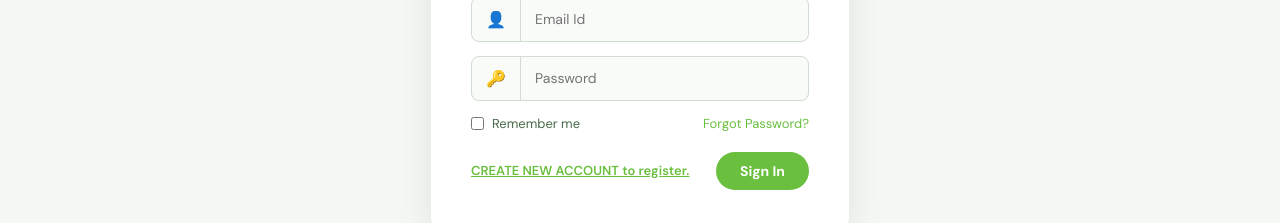
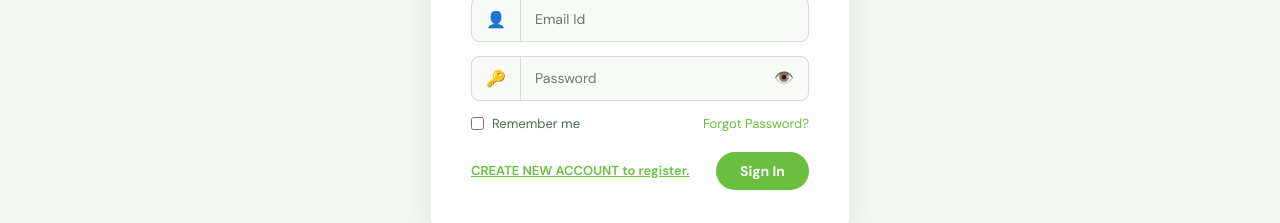
Before and after one commit to UF021/shiftportal, a React (Vite) app in the folder frontend/: page /login in a window 1280 px wide. Shown: the part 380-603 px from the top of the page. Built offline with nearby package versions, Linux system fonts and the light colour scheme; no server answers.

Commit message:
Add show/hide password toggle to login form

```diff
--- a/frontend/src/pages/public/LoginPage.jsx
+++ b/frontend/src/pages/public/LoginPage.jsx
@@ -10,10 +10,11 @@ export default function LoginPage() {
   const nav         = useNavigate()
   const { slug }    = useParams()
 
-  const [email, setEmail]   = useState('')
-  const [pass, setPass]     = useState('')
-  const [err, setErr]       = useState('')
-  const [busy, setBusy]     = useState(false)
+  const [email, setEmail]     = useState('')
+  const [pass, setPass]       = useState('')
+  const [showPass, setShowPass] = useState(false)
+  const [err, setErr]         = useState('')
+  const [busy, setBusy]       = useState(false)
 
   async function handleLogin(e) {
     e.preventDefault()
@@ -67,9 +68,14 @@ export default function LoginPage() {
               borderRadius: 8, overflow: 'hidden', background: '#f8fbf8',
             }}>
               <div style={{ padding: '11px 14px', color: '#8aaa8a', borderRight: '1px solid #d0ddd0' }}>🔑</div>
-              <input type="password" value={pass} onChange={e => setPass(e.target.value)}
+              <input type={showPass ? 'text' : 'password'} value={pass} onChange={e => setPass(e.target.value)}
                 placeholder="Password" required
                 style={{ flex: 1, padding: '11px 14px', border: 'none', background: 'transparent', fontFamily: 'DM Sans,sans-serif', fontSize: 14, color: '#1a2a1a', outline: 'none' }} />
+              <button type="button" onClick={() => setShowPass(v => !v)}
+                style={{ padding: '0 14px', background: 'none', border: 'none', cursor: 'pointer', color: '#8aaa8a', fontSize: 16, lineHeight: 1 }}
+                aria-label={showPass ? 'Hide password' : 'Show password'}>
+                {showPass ? '🙈' : '👁️'}
+              </button>
             </div>
           </div>
 
```
